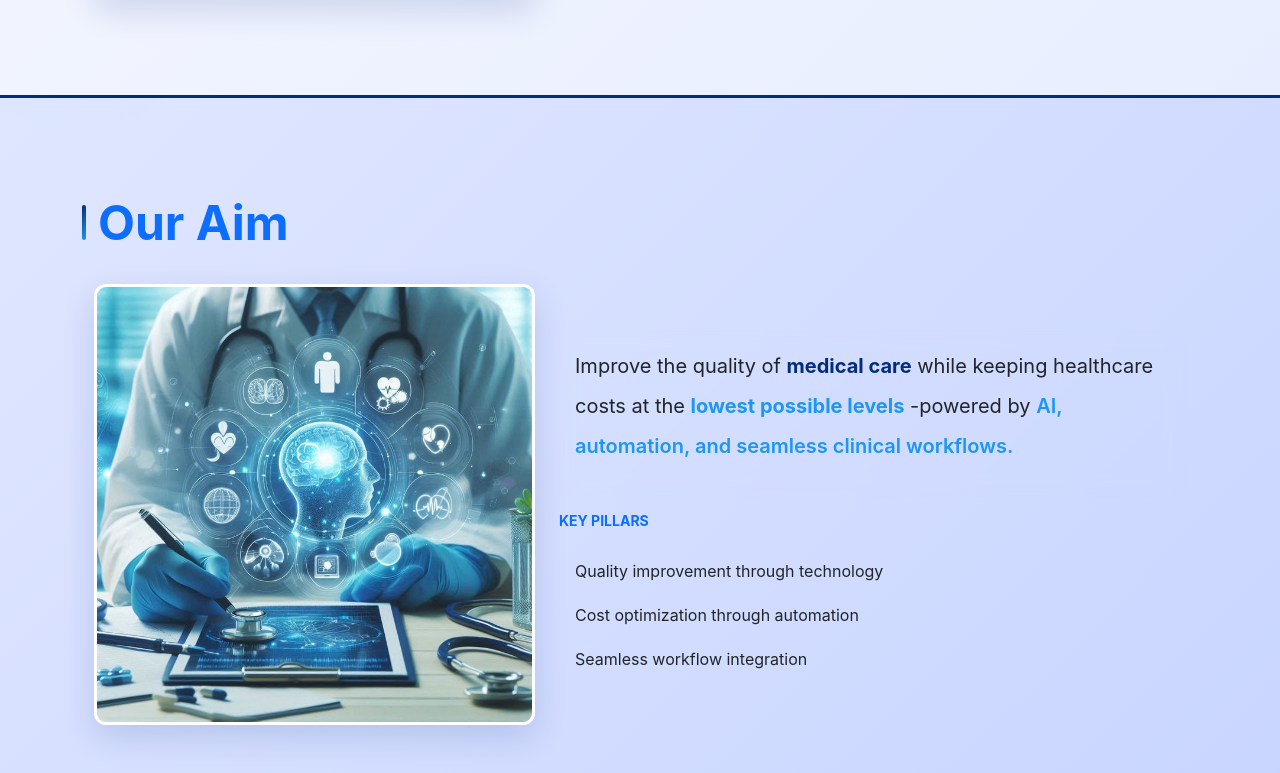
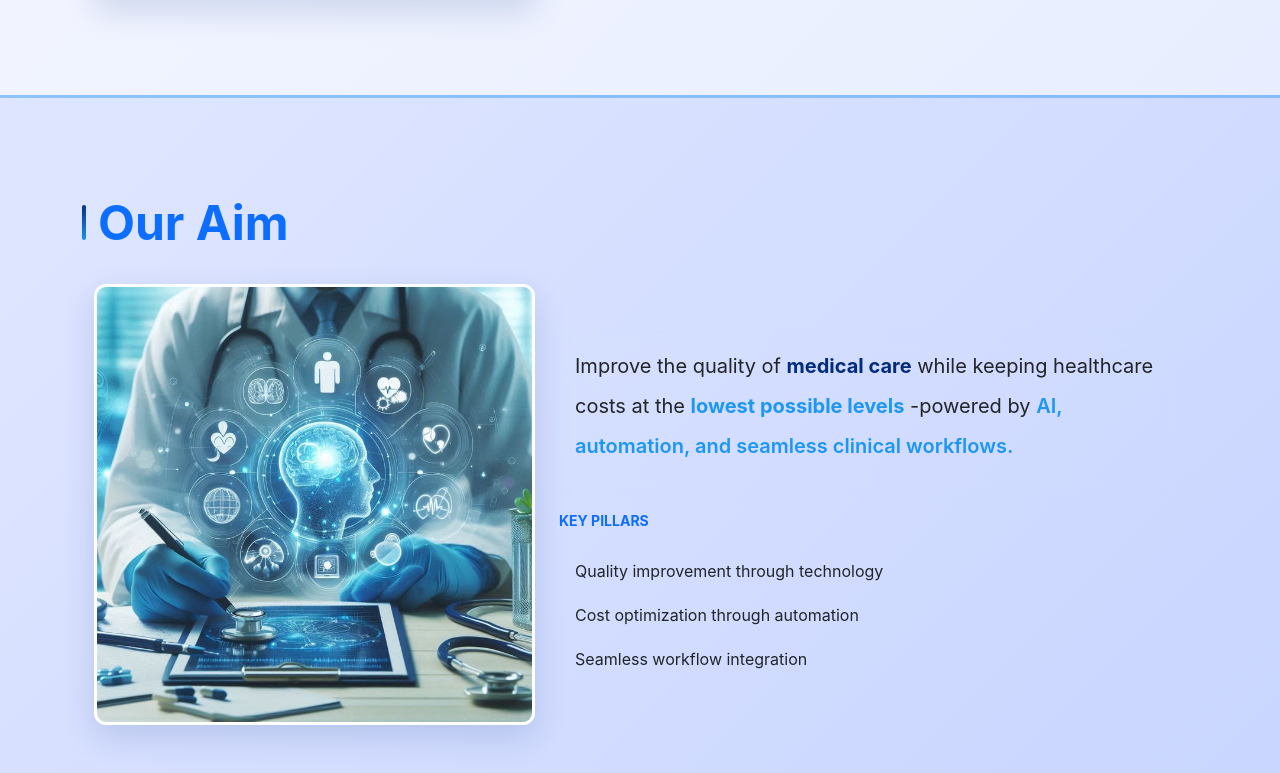
Before and after one commit to jihad292/quantum-vita-landing-page, a React (Create React App) app: page / in a window 1280 px wide. Shown: the part 1207-1980 px from the top of the page. Built offline with nearby package versions, Linux system fonts and the light colour scheme.

Commit message:
aim edit

```diff
--- a/src/components/Aim.module.css
+++ b/src/components/Aim.module.css
@@ -1,6 +1,6 @@
 .outer {
   background: linear-gradient(135deg, #dfe6ff 0%, #c8d5ff 100%);
-  border-top: 3px solid var(--primary);
+  border-top: 3px solid rgba(29,151,241,0.4);
   position: relative;
   overflow: hidden;
   padding-top: 48px;
```
